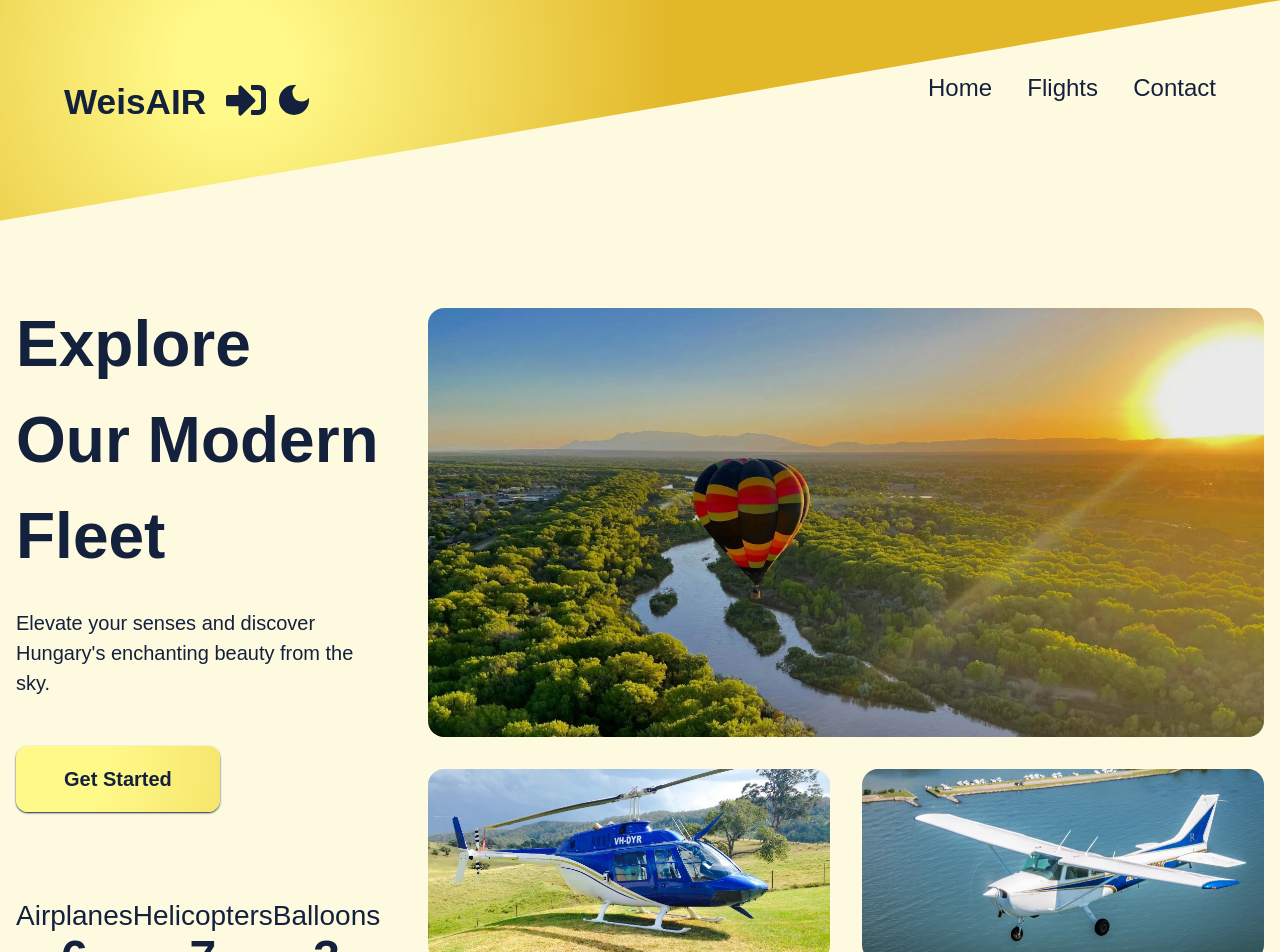
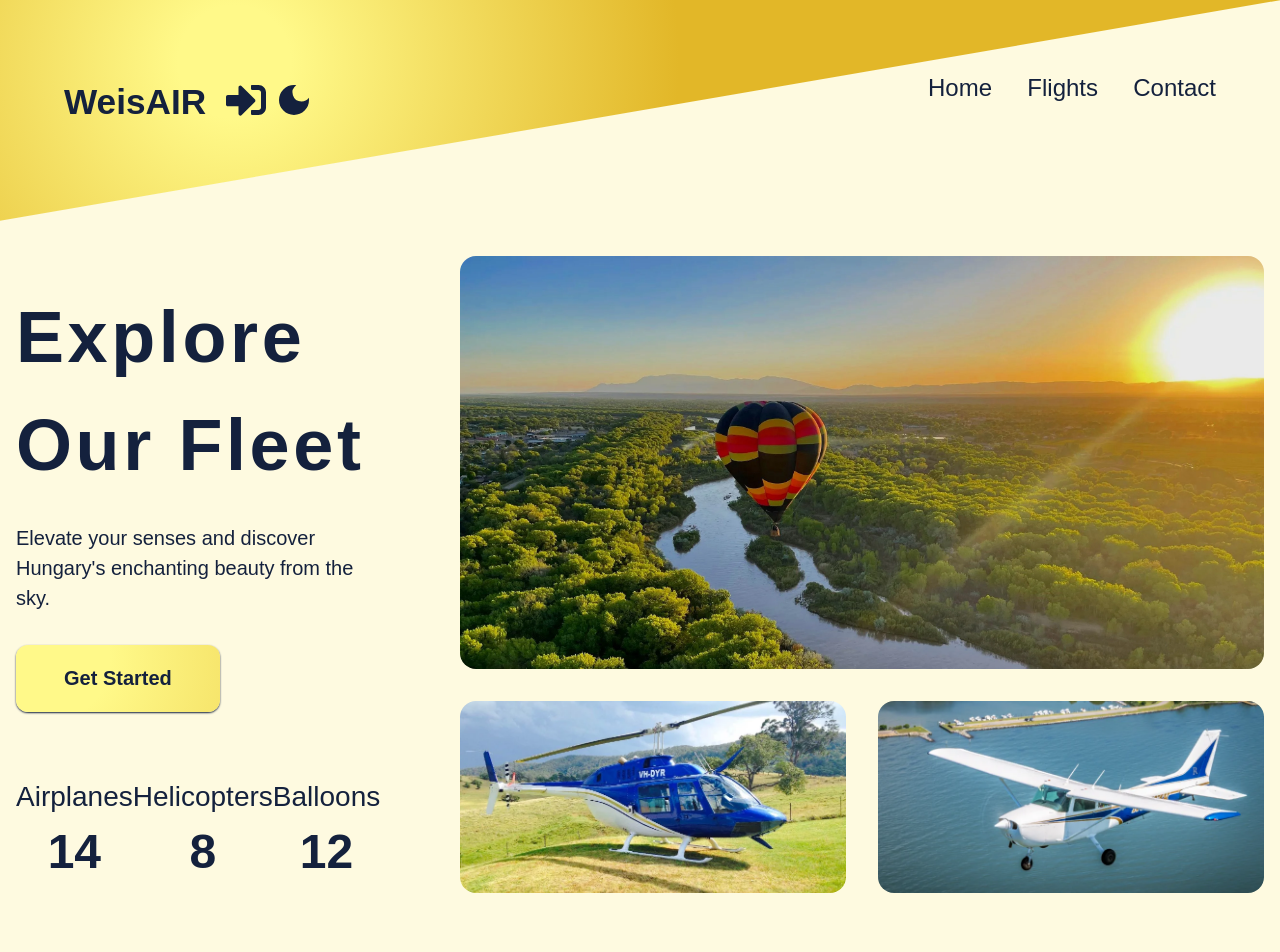
Before and after one commit to Pizzaboi87/weisair-flights, a Next.js app: page / in a window 1280 px wide. Shown: the top 952 px of the page. Built offline with nearby package versions, Linux system fonts and the light colour scheme; no server answers; a web font is replaced by a local one.

Commit message:
separated server and client in hero section

```diff
--- a/src/app/(web)/globals.css
+++ b/src/app/(web)/globals.css
@@ -50,7 +50,7 @@
 }
 
 .font-heading {
-  @apply font-medium md:font-semibold md:text-[4rem] text-[2.5rem] text-textdark dark:text-textlight;
+  @apply font-medium md:font-semibold xl:text-[4.5rem] md:text-[3.5rem] text-[2.5rem] text-textdark dark:text-textlight xl:tracking-wider;
 }
 
 .font-normal {
@@ -62,11 +62,11 @@
 }
 
 .fleet-title {
-  @apply text-xs md:text-[1.75rem] text-center mb-2 text-textdark dark:text-textlight;
+  @apply md:text-[1.75rem] text-[2rem] text-center mb-2 text-textdark dark:text-textlight;
 }
 
 .fleet-sub {
-  @apply md:font-bold font-medium text-lg md:text-[3rem] text-textdark dark:text-textlight;
+  @apply md:font-bold font-medium text-lg text-[3rem] text-textdark dark:text-textlight;
 }
 
 .input-style {
--- /dev/null
+++ b/src/components/count-up-number/CountUpNumber.tsx
@@ -0,0 +1,35 @@
+import { FC, useEffect, useState } from "react";
+
+type Props = {
+  endValue: number;
+  duration: number;
+};
+
+const CountUpNumber: FC<Props> = ({ endValue, duration }) => {
+  const [count, setCount] = useState(0);
+
+  useEffect(() => {
+    let startTime: number;
+    let animationFrameId: number;
+
+    const updateCount = (timeStamp: number) => {
+      if (!startTime) startTime = timeStamp;
+      const progress = timeStamp - startTime;
+
+      if (progress < duration) {
+        setCount(Math.min(endValue, (progress / duration) * endValue));
+        animationFrameId = requestAnimationFrame(updateCount);
+      } else {
+        setCount(endValue);
+      }
+    };
+
+    animationFrameId = requestAnimationFrame(updateCount);
+
+    return () => cancelAnimationFrame(animationFrameId);
+  }, [endValue, duration]);
+
+  return <p className="fleet-sub">{Math.round(count)}</p>;
+};
+
+export default CountUpNumber;
--- /dev/null
+++ b/src/components/hero/ClientComponent.tsx
@@ -0,0 +1,40 @@
+"use client";
+
+import { FC } from "react";
+import CountUpNumber from "../count-up-number/CountUpNumber";
+
+type Props = {
+  heading: React.ReactNode;
+  images: React.ReactNode;
+};
+
+const ClientComponent: FC<Props> = (props) => {
+  const { heading, images } = props;
+
+  return (
+    <section className="flex px-4 items-center xl:gap-20 gap-12 md:container mx-auto">
+      <div className="h-full">
+        {heading}
+
+        <div className="flex justify-between mt-16">
+          <div className="fleet-container">
+            <p className="fleet-title">Airplanes</p>
+            <CountUpNumber duration={1000} endValue={14} />
+          </div>
+          <div className="fleet-container">
+            <p className="fleet-title">Helicopters</p>
+            <CountUpNumber duration={1000} endValue={8} />
+          </div>
+          <div className="fleet-container">
+            <p className="fleet-title">Balloons</p>
+            <CountUpNumber duration={1000} endValue={12} />
+          </div>
+        </div>
+      </div>
+
+      {images}
+    </section>
+  );
+};
+
+export default ClientComponent;
--- a/src/components/hero/Hero.tsx
+++ b/src/components/hero/Hero.tsx
@@ -1,67 +1,8 @@
-import Image from "next/image";
+import ClientComponent from "./ClientComponent";
+import { heading, images } from "./ServerComponent";
 
 const Hero = () => {
-  return (
-    <section className="flex px-4 items-center gap-12 container mx-auto">
-      <div className="py-10 h-full">
-        <h1 className="font-heading mb-6">Explore Our Modern Fleet</h1>
-        <p className="text-textdark dark:text-textlight mb-12 max-w-lg font-normal">
-          Elevate your senses and discover Hungary's enchanting beauty from the
-          sky.
-        </p>
-        <button className="btn-primary">Get Started</button>
-
-        <div className="flex justify-between mt-24">
-          <div className="fleet-container">
-            <p className="fleet-title">Airplanes</p>
-            <p className="fleet-sub">6</p>
-          </div>
-          <div className="fleet-container">
-            <p className="fleet-title">Helicopters</p>
-            <p className="fleet-sub">7</p>
-          </div>
-          <div className="fleet-container">
-            <p className="fleet-title">Balloons</p>
-            <p className="fleet-sub">3</p>
-          </div>
-        </div>
-      </div>
-
-      <div className="md:grid hidden gap-8 grid-cols-1">
-        <div className="rounded-2xl overflow-hidden h-54">
-          <Image
-            src="/images/balloon_04.webp"
-            alt="hero-1"
-            width={300}
-            height={300}
-            className="img scale-anim"
-          />
-        </div>
-
-        <div className="grid grid-cols-2 gap-8 h-48">
-          <div className="rounded-2xl overflow-hidden">
-            <Image
-              src="/images/heli_03.webp"
-              alt="hero-2"
-              width={300}
-              height={300}
-              className="img scale-anim"
-            />
-          </div>
-
-          <div className="rounded-2xl overflow-hidden">
-            <Image
-              src="/images/plane_01.webp"
-              alt="hero-3"
-              width={300}
-              height={300}
-              className="img scale-anim"
-            />
-          </div>
-        </div>
-      </div>
-    </section>
-  );
+  return <ClientComponent heading={heading} images={images} />;
 };
 
 export default Hero;
--- /dev/null
+++ b/src/components/hero/ServerComponent.tsx
@@ -0,0 +1,47 @@
+import Image from "next/image";
+
+export const heading = (
+  <>
+    <h1 className="font-heading mb-6 ">Explore Our Fleet</h1>
+    <p className="text-textdark dark:text-textlight mb-8 max-w-lg font-normal">
+      Elevate your senses and discover Hungary's enchanting beauty from the sky.
+    </p>
+    <button className="btn-primary">Get Started</button>
+  </>
+);
+
+export const images = (
+  <div className="md:grid hidden gap-8 grid-cols-1">
+    <div className="rounded-2xl overflow-hidden h-54">
+      <Image
+        src="/images/balloon_04.webp"
+        alt="hero-1"
+        width={300}
+        height={300}
+        className="img scale-anim"
+      />
+    </div>
+
+    <div className="grid grid-cols-2 gap-8 h-48">
+      <div className="rounded-2xl overflow-hidden">
+        <Image
+          src="/images/heli_03.webp"
+          alt="hero-2"
+          width={300}
+          height={300}
+          className="img scale-anim"
+        />
+      </div>
+
+      <div className="rounded-2xl overflow-hidden">
+        <Image
+          src="/images/plane_01.webp"
+          alt="hero-3"
+          width={300}
+          height={300}
+          className="img scale-anim"
+        />
+      </div>
+    </div>
+  </div>
+);
```
